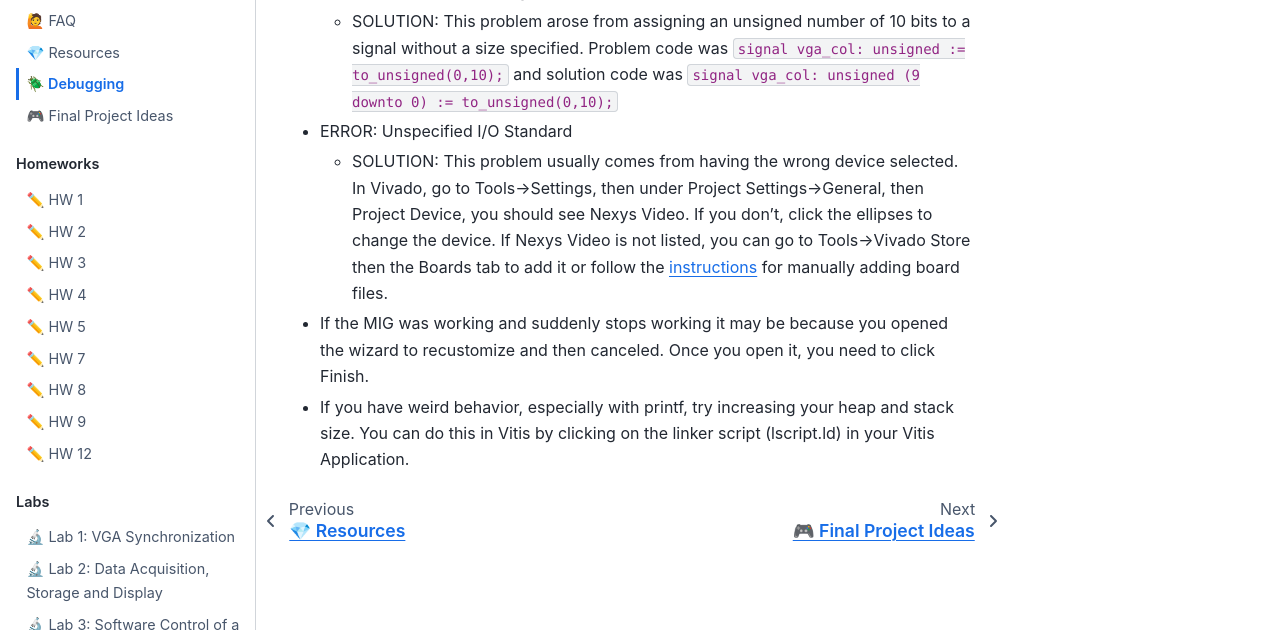
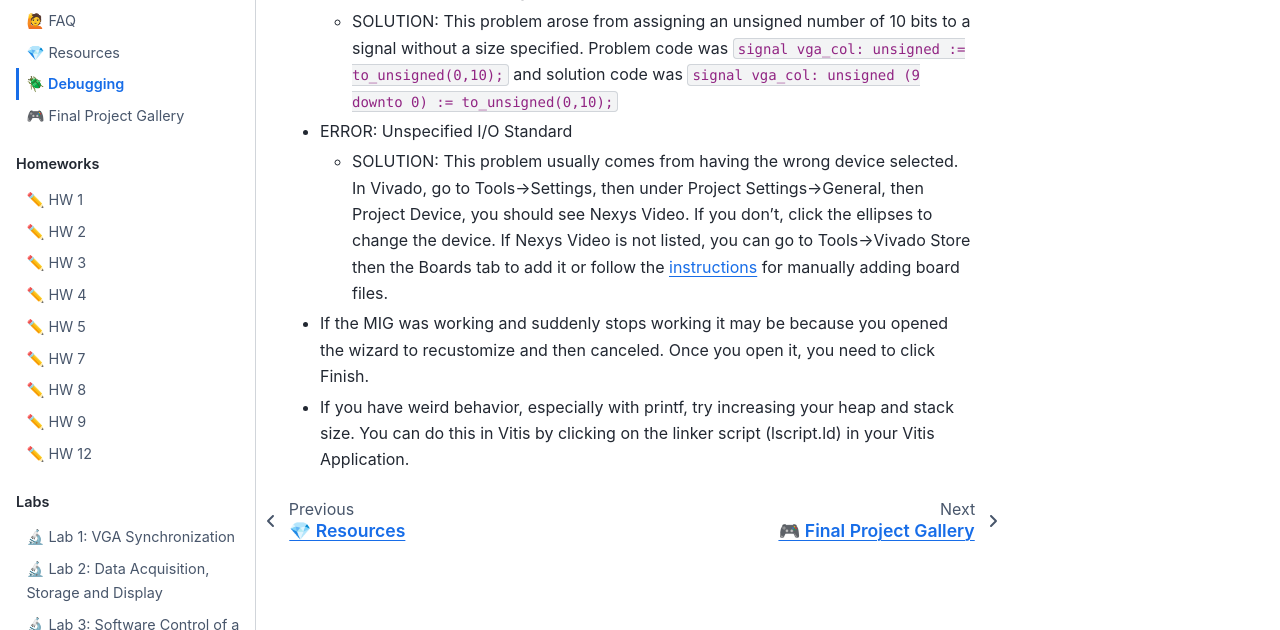
Before and after one commit to USAFA-ECE/ece383, a Jupyter Book: the page built from book/debugging.md, in a window 1280 px wide. Shown: the part 157-787 px from the top of the page. Built offline with Jupyter Book 1.0.4 settings and Sphinx 7.4.7 and the Sphinx Book theme 1.1.4, drawn with Linux system fonts in a browser that asks for light colours; pages that are not in the unit, such as notebooks, are missing from menus.

Commit message:
Rename section from 'Final Project Ideas' to 'Final Project Gallery'

```diff
--- a/book/final_project_gallery.md
+++ b/book/final_project_gallery.md
@@ -1,4 +1,4 @@
-# 🎮 Final Project Ideas
+# 🎮 Final Project Gallery
 
 <div class="semester">
 
```
